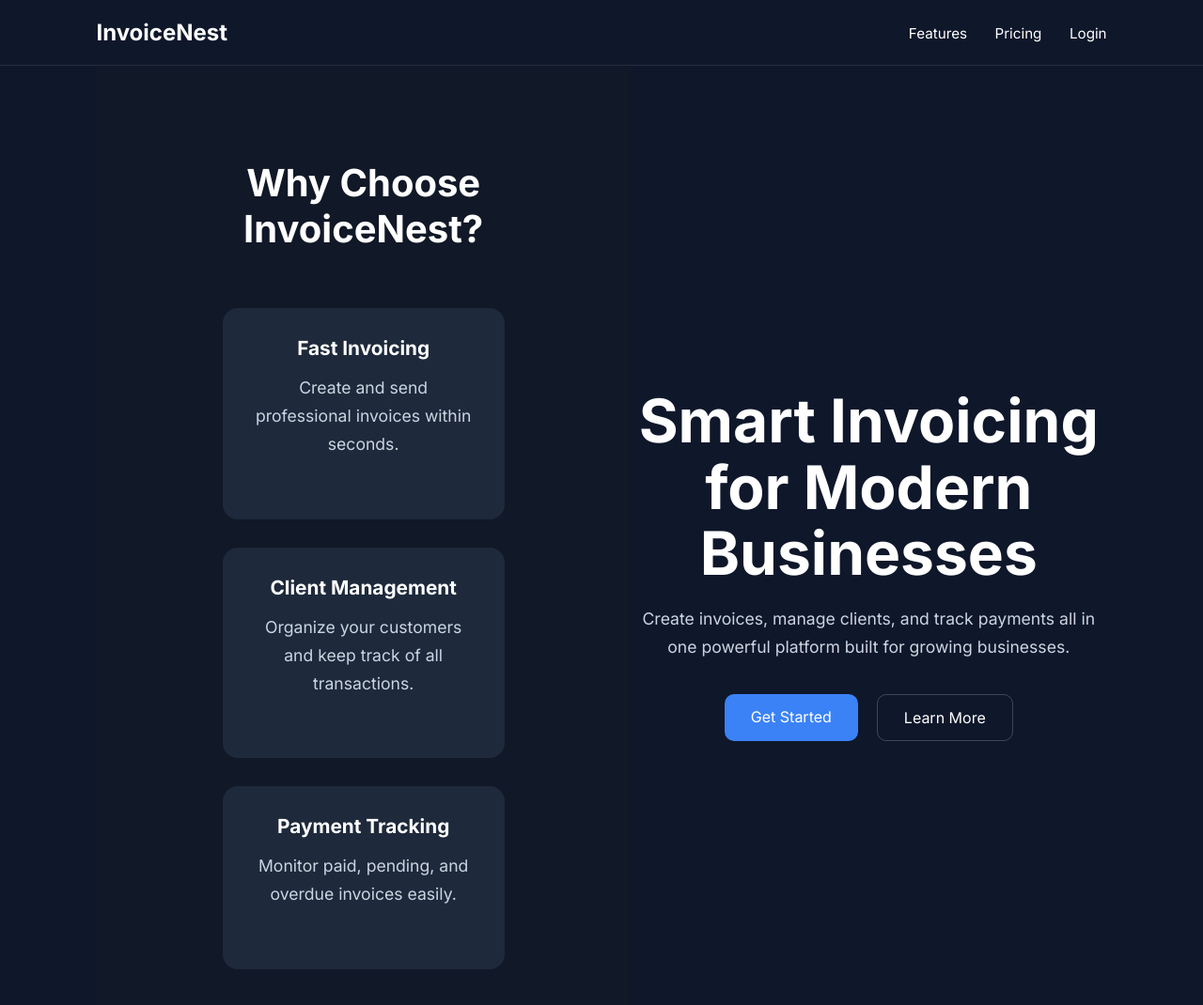
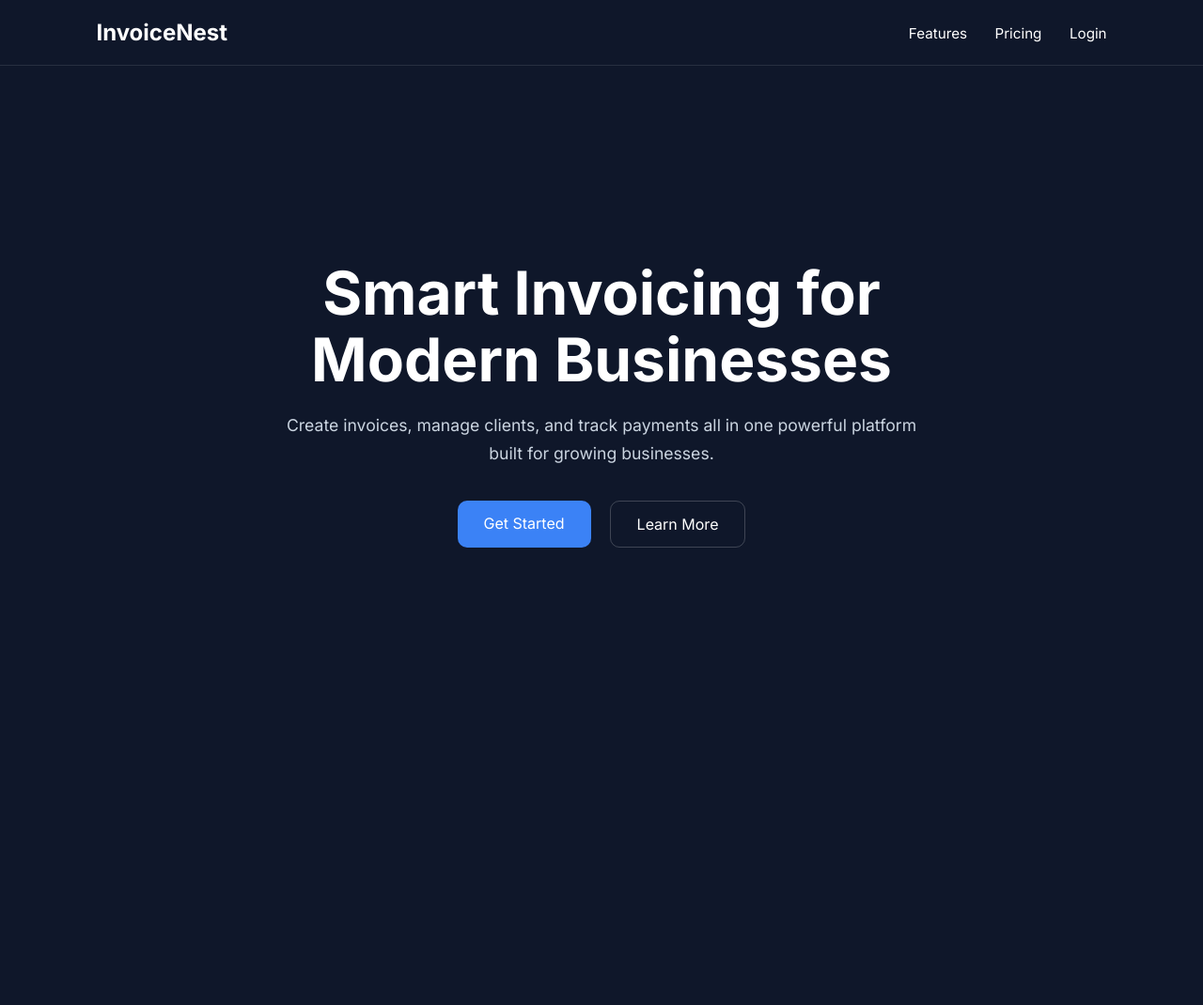
Before and after one commit to Yawphame/Church-web., a plain HTML site: page index.html in a window 1280 px wide. Shown: the whole page at 94% size. After the commit the page ends 800 px from the top, so only its background shows below. Drawn offline with Linux system fonts and the light colour scheme.

Commit message:
Update index.html

```diff
--- a/index.html
+++ b/index.html
@@ -25,39 +25,6 @@
   </header>
 
   <section class="hero">
-<section class="features">
-
-  <h2>Why Choose InvoiceNest?</h2>
-
-  <div class="feature-container">
-
-    <div class="feature-card">
-      <h3>Fast Invoicing</h3>
-
-      <p>
-        Create and send professional invoices within seconds.
-      </p>
-    </div>
-
-    <div class="feature-card">
-      <h3>Client Management</h3>
-
-      <p>
-        Organize your customers and keep track of all transactions.
-      </p>
-    </div>
-
-    <div class="feature-card">
-      <h3>Payment Tracking</h3>
-
-      <p>
-        Monitor paid, pending, and overdue invoices easily.
-      </p>
-    </div>
-
-  </div>
-
-</section>
 <div class="hero-content">
 
   <h1>
@@ -82,7 +49,6 @@
   </div>
 
 </div>
-
   </section>
 
 </body>
```
Lines whose indentation alone changed are shown as unchanged.
